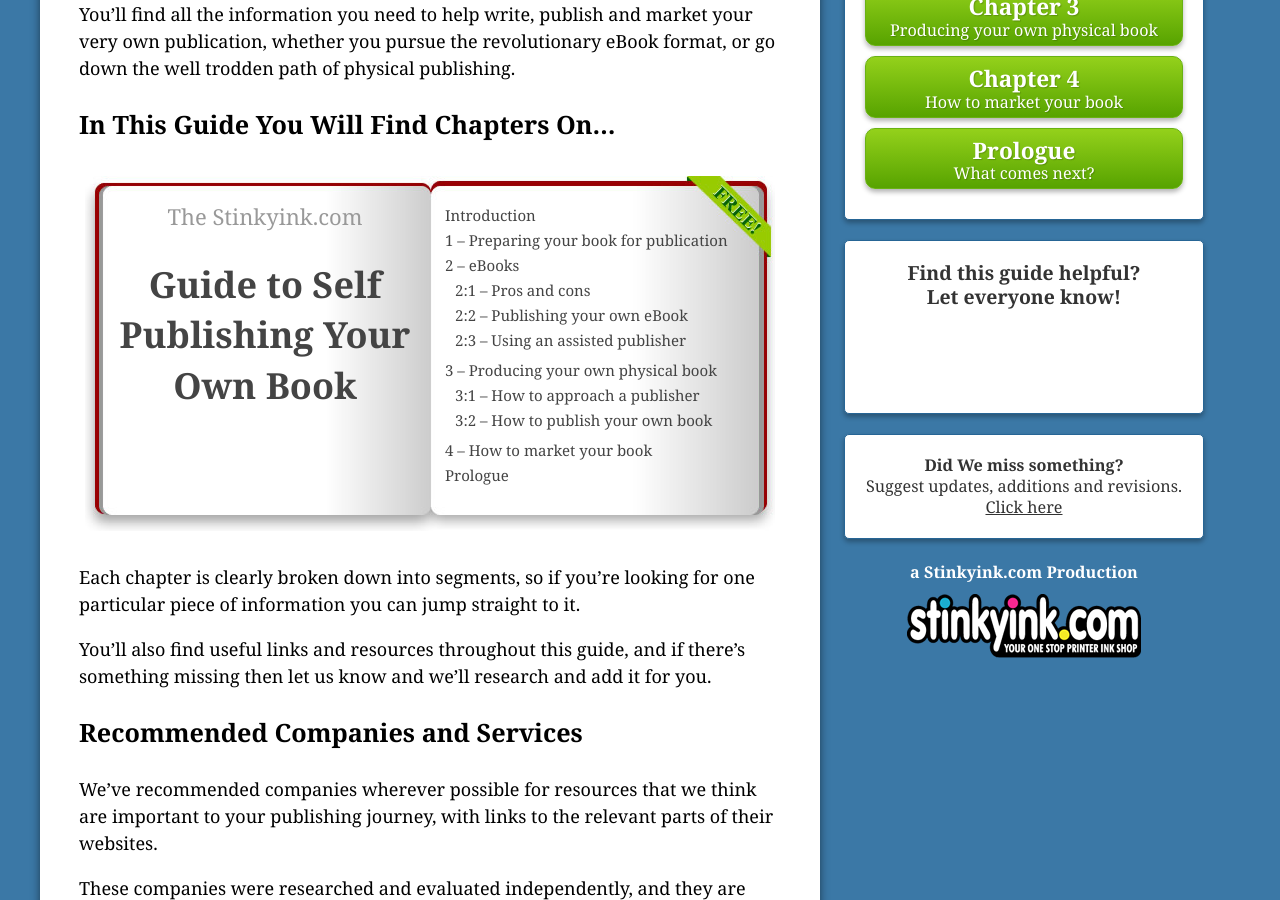
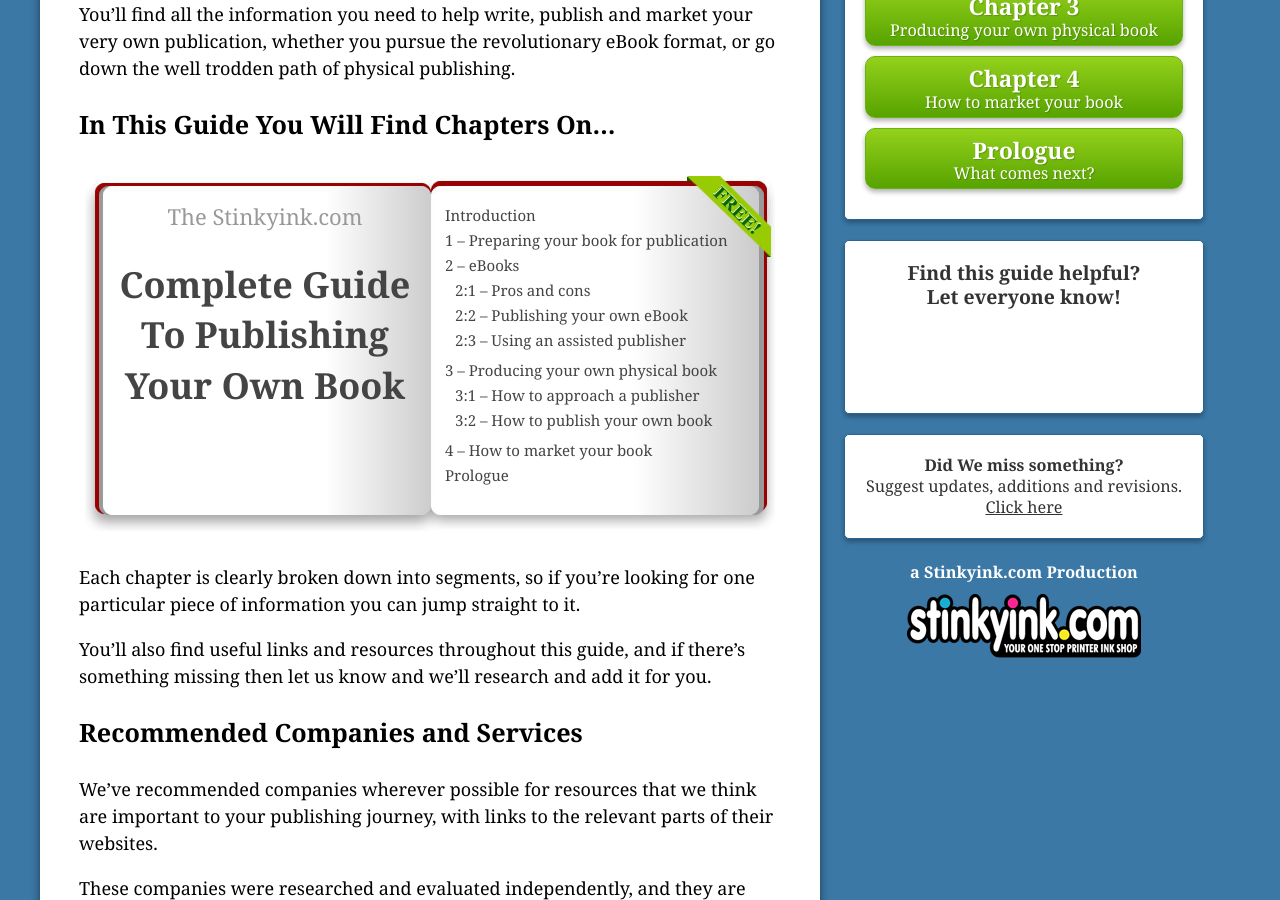
Before and after one commit to stinkyink/book-publishing-guide, a Jekyll site: the page built from index.markdown, in a window 1280 px wide and 900 px high, scrolled down 458 px. Built offline with Jekyll 4.4.1, drawn with Linux system fonts in a browser that asks for light colours; nearby versions of some CDN libraries; comment, search, counter and statistics services are not loaded.

Commit message:
changed book title

```diff
--- a/_includes/book.html
+++ b/_includes/book.html
@@ -1,7 +1,7 @@
 <div id="book">
   <div>
     <p><a href="http://www.stinkyinkshop.co.uk">The Stinkyink.com</a></p>
-    <h1>Guide to Self Publishing Your Own Book</h1>
+    <h1>Complete Guide To Publishing Your Own Book</h1>
   </div>
 
   <ul class="contents">
```
